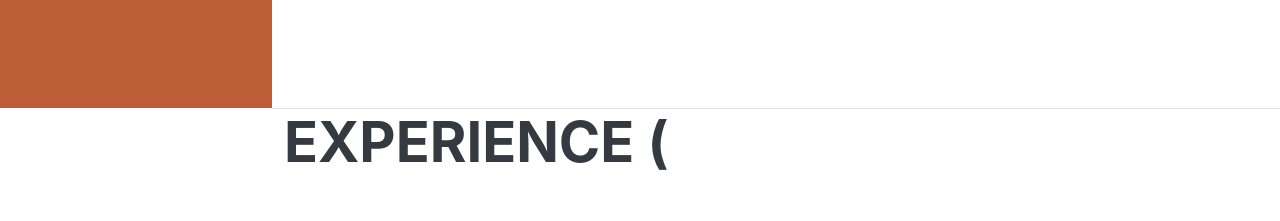
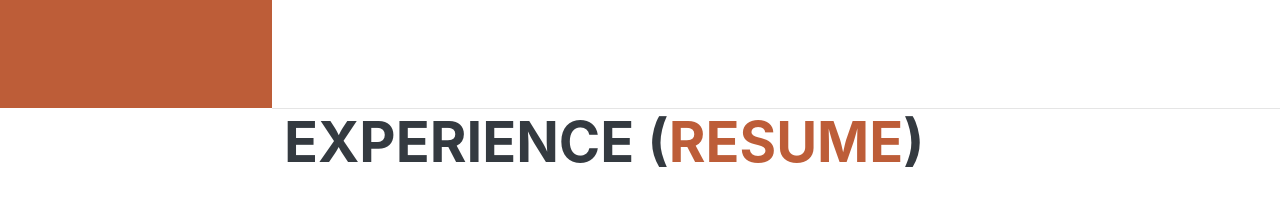
Before and after one commit to greenemax/maxgreene, a website: page index.html in a window 1280 px wide. Shown: the part 692-913 px from the top of the page. Drawn offline with nearby package versions, Linux system fonts and the light colour scheme; a web font is replaced by a local one.

Commit message:
Added Resume link

```diff
--- a/index.html
+++ b/index.html
@@ -61,7 +61,7 @@
               <div class="container">
                 <div class="row">
                   <div class="col-lg-12">
-                    <h2 class="mb-5">Experience (<a href=)</h2>
+                    <h2 class="mb-5">Experience (<a href="https://docs.google.com/document/d/1lAwcJk6O2TBuIU5KQ-36UO1u7NX-_sUZjtbZoPtTLdI/edit?usp=sharing">Resume</a>)</h2>
                   </div>
                 </div>
                     <div class="d-flex flex-column flex-md-row justify-content-between mb-5">
```
